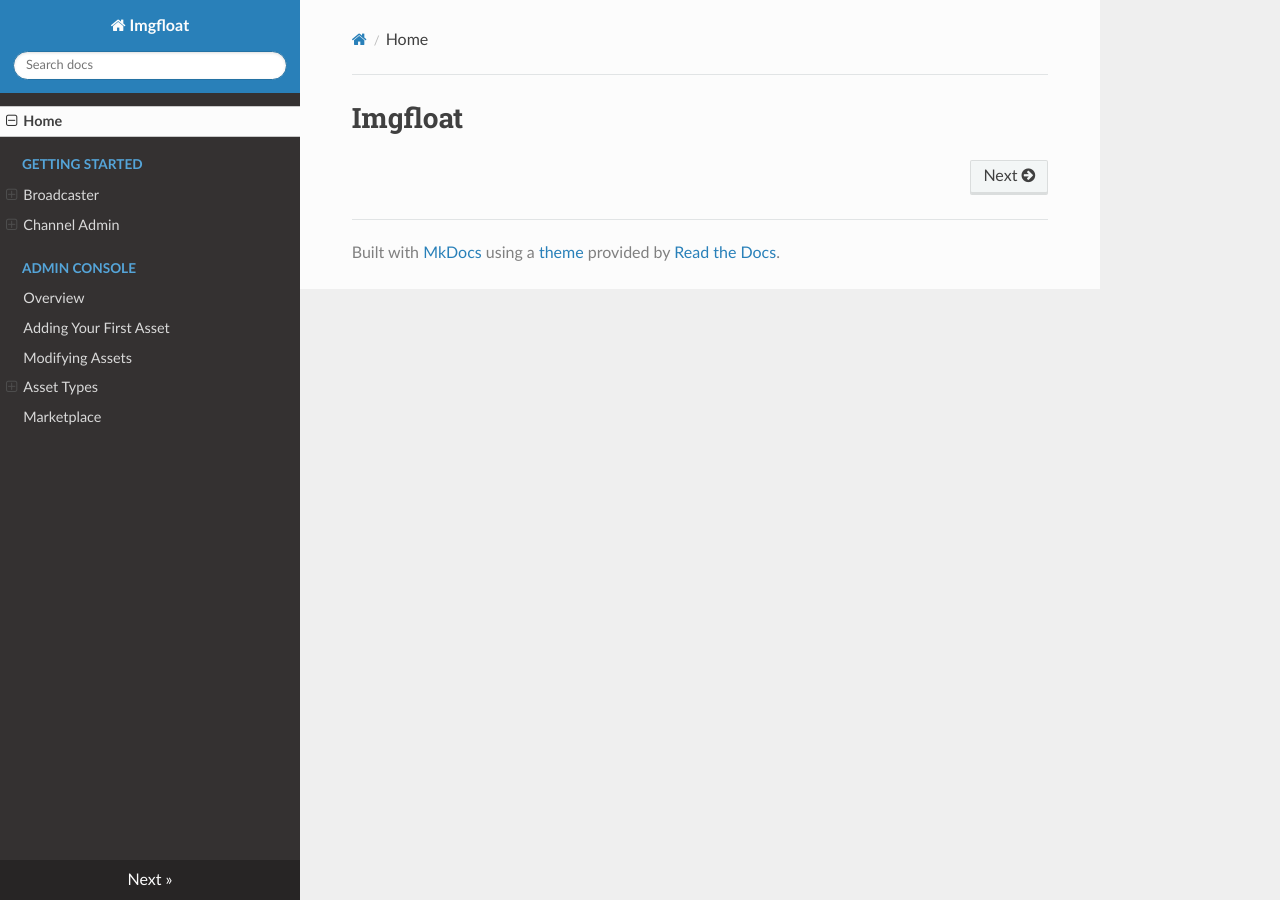
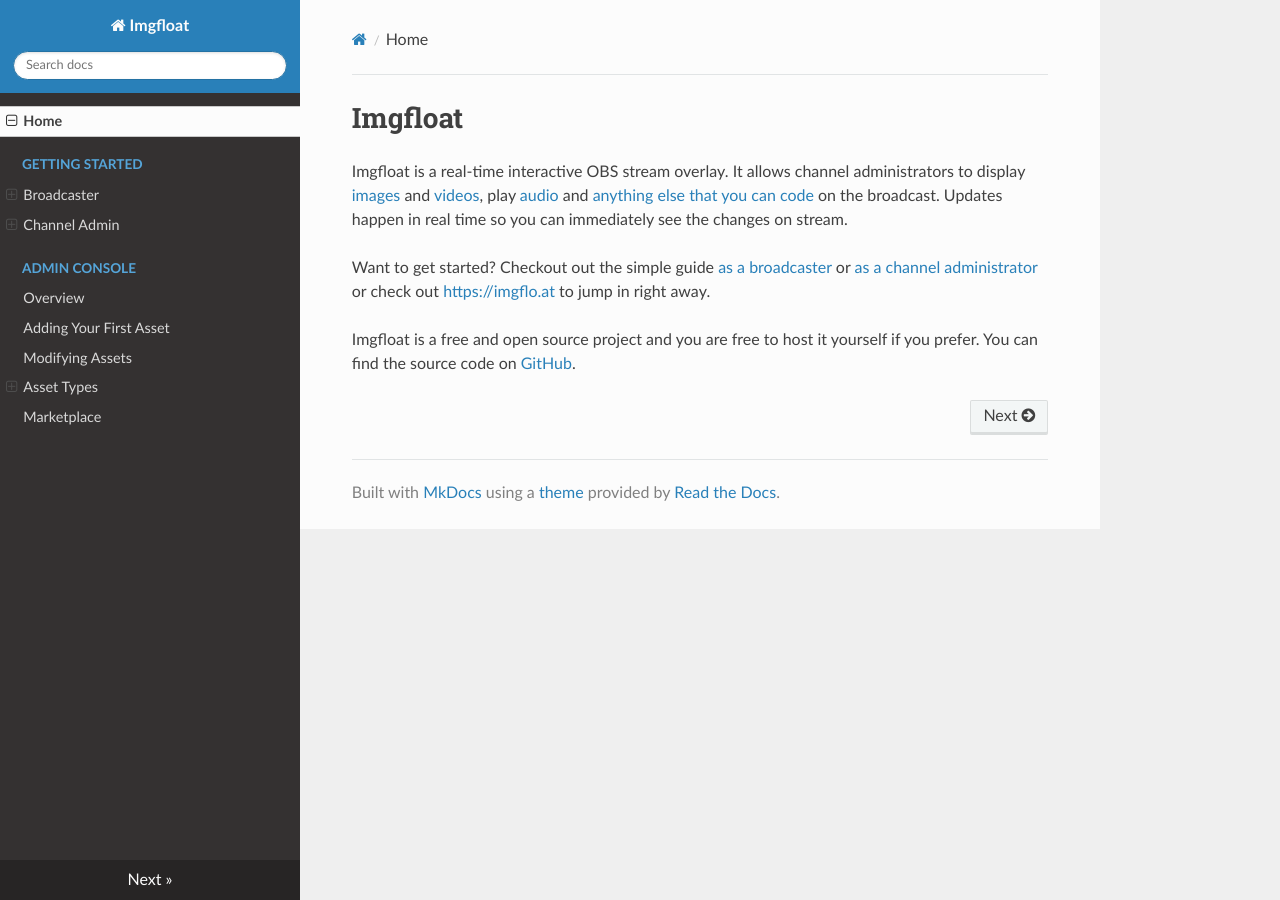
Before and after one commit to imgfloat/docs, an MkDocs documentation site: the page built from docs/index.md, in a window 1280 px wide. Built offline with MkDocs 1.6.1, drawn with Linux system fonts in a browser that asks for light colours; nearby versions of some CDN libraries.

Commit message:
Sample docs

```diff
--- a/docs/index.md
+++ b/docs/index.md
@@ -1 +1,7 @@
 # Imgfloat
+
+Imgfloat is a real-time interactive OBS stream overlay. It allows channel administrators to display [images](./console/assets/images.md) and [videos](./console/assets/videos.md), play [audio](./console/assets/audio.md) and [anything else that you can code](./console/assets/scripts/overview.md) on the broadcast. Updates happen in real time so you can immediately see the changes on stream.
+
+Want to get started? Checkout out the simple guide [as a broadcaster](./tutorial/broadcaster/overview.md) or [as a channel administrator](./tutorial/channel_admin/overview.md) or check out [https://imgflo.at](https://imgflo.at) to jump in right away.
+
+Imgfloat is a free and open source project and you are free to host it yourself if you prefer. You can find the source code on [GitHub](https://github.com/imgfloat).
--- a/mkdocs.yml
+++ b/mkdocs.yml
@@ -13,11 +13,11 @@ nav:
   - Home: index.md
   - Getting Started:
     - Broadcaster:
-      - Overview: tutorial/broadcaster/overview.md
+      - Getting Started: tutorial/broadcaster/overview.md
       - OBS setup: tutorial/broadcaster/obs.md
       - Integrations: tutorial/broadcaster/integrations.md
     - Channel Admin:
-      - Overview: tutorial/channel_admin/overview.md
+      - Getting Started: tutorial/channel_admin/overview.md
       - Register: tutorial/channel_admin/register.md
   - Admin Console:
     - Overview: console/overview.md
```
Also changed, not shown: docs/tutorial/broadcaster/obs.md (+3 -0 lines), docs/tutorial/broadcaster/overview.md (+27 -0 lines), docs/tutorial/broadcaster/integrations.md (added), 2 other files.
